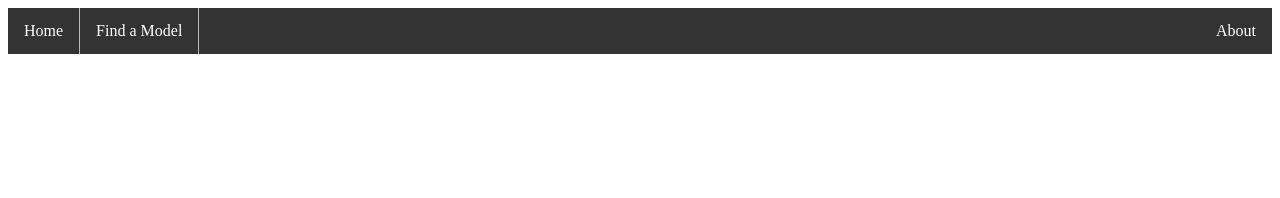
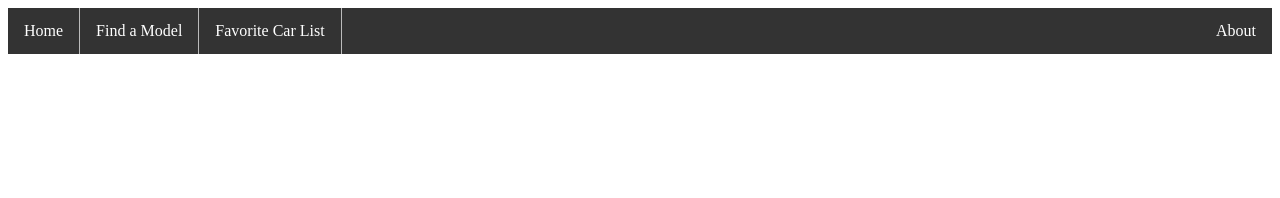
Before and after one commit to rohitd3/vroom, a Jekyll site: the page built from index.html, in a window 1280 px wide. Shown: the top 198 px of the page. Built offline with Jekyll 4.4.1, drawn with Linux system fonts in a browser that asks for light colours; the list of posts is cut into pages by our own code.

Commit message:
Test Nav bar

```diff
--- a/_layouts/nav.html
+++ b/_layouts/nav.html
@@ -41,6 +41,7 @@ li a:hover:not(.active) {
 <ul>
   <li><a href="#home">Home</a></li>
   <li><a href="https://rohitd3.github.io/vroom/FindModelFromBrand/">Find a Model</a></li>
+  <li><a href="">Favorite Car List</a></li>
   <li style="float:right"><a href="https://rohitd3.github.io/vroom/about/">About</a></li>
 </ul>
 
```
